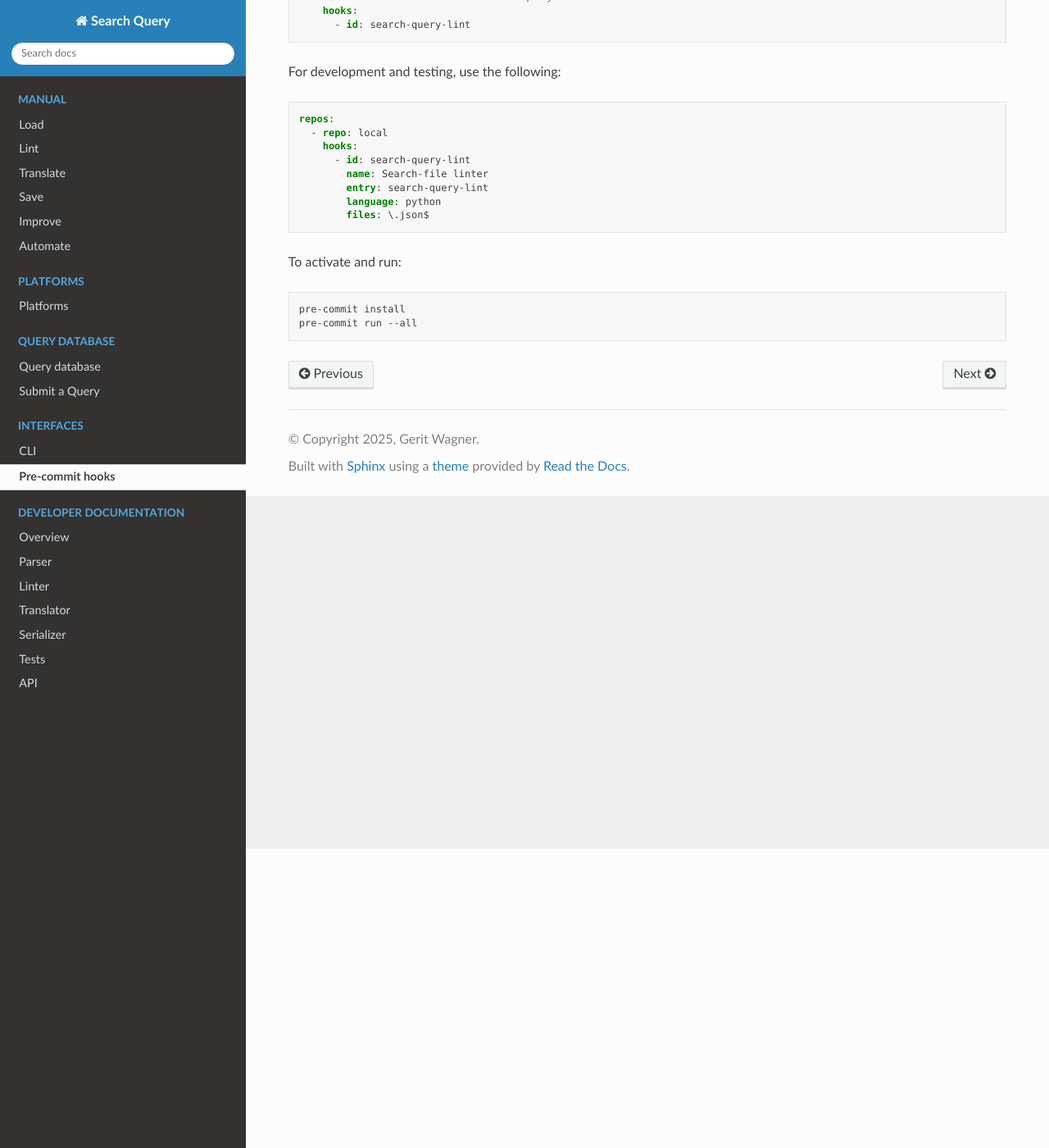
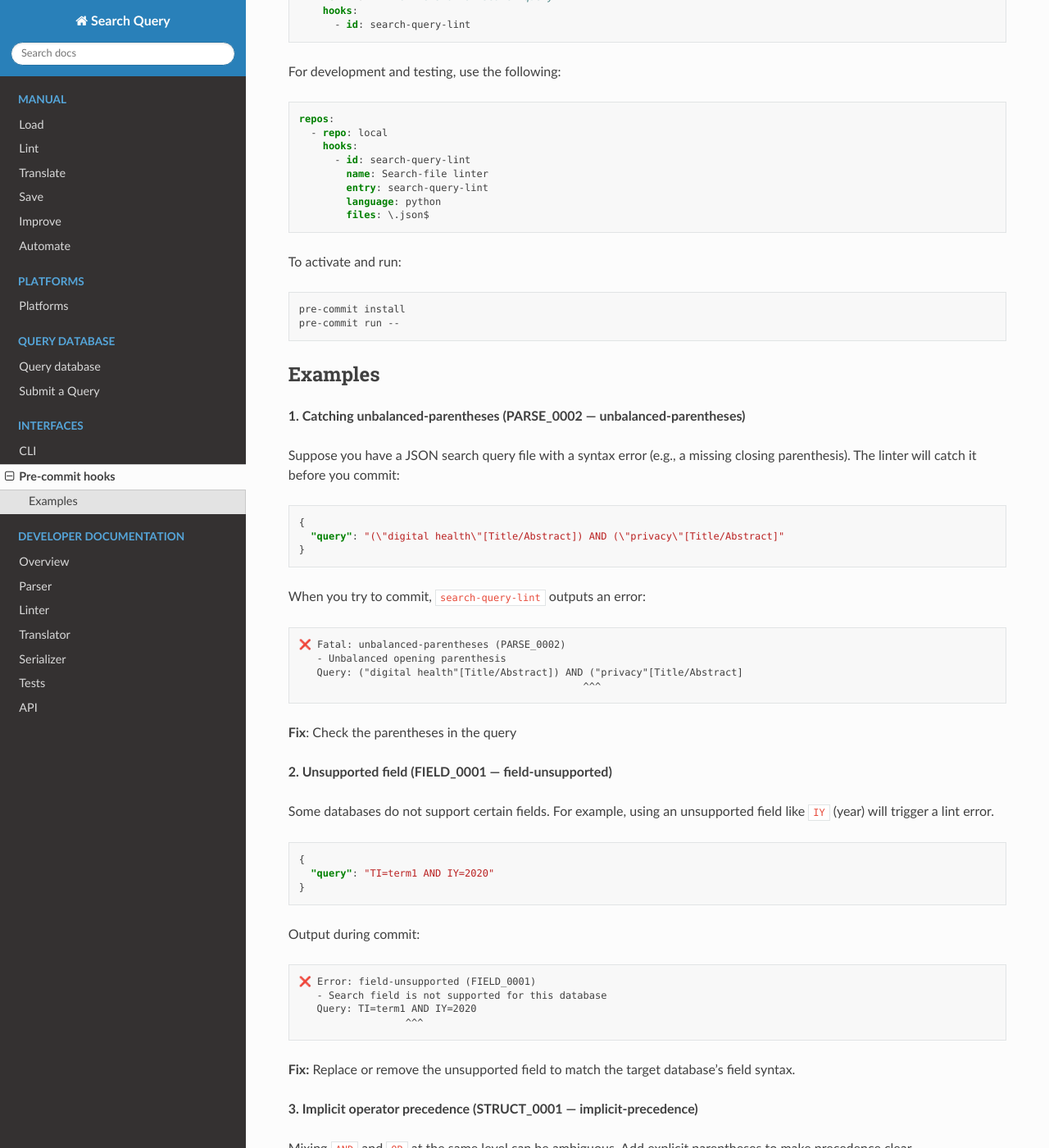
Before and after one commit to CoLRev-Environment/search-query, a Sphinx documentation site: the page built from docs/source/pre_commit.rst, in a window 1280 px wide and 1400 px high, scrolled down 365 px. Shown: the whole window at 82% size. Built offline with Sphinx 7.4.7 and the Read the Docs theme 3.1.0, drawn with Linux system fonts in a browser that asks for light colours; some of the changed text lies outside the part shown.

Commit message:
add examples to linter

```diff
--- a/docs/source/pre_commit.rst
+++ b/docs/source/pre_commit.rst
@@ -37,4 +37,82 @@
 .. code-block:: bash
 
     pre-commit install
-    pre-commit run --all
+    pre-commit run --
+
+
+Examples
+----------------------------------------------------------
+
+**1. Catching unbalanced-parentheses (PARSE_0002 — unbalanced-parentheses)**
+
+Suppose you have a JSON search query file with a syntax error (e.g., a
+missing closing parenthesis). The linter will catch it before you commit:
+
+.. code-block:: json
+
+    {
+      "query": "(\"digital health\"[Title/Abstract]) AND (\"privacy\"[Title/Abstract]"
+    }
+
+When you try to commit, ``search-query-lint`` outputs an error:
+
+.. code-block:: text
+
+    ❌ Fatal: unbalanced-parentheses (PARSE_0002)
+       - Unbalanced opening parenthesis
+       Query: ("digital health"[Title/Abstract]) AND ("privacy"[Title/Abstract]
+                                                    ^^^
+
+**Fix**: Check the parentheses in the query
+
+
+**2. Unsupported field (FIELD_0001 — field-unsupported)**
+
+Some databases do not support certain fields. For example, using an
+unsupported field like ``IY`` (year) will trigger a lint error.
+
+.. code-block:: json
+
+    {
+      "query": "TI=term1 AND IY=2020"
+    }
+
+Output during commit:
+
+.. code-block:: text
+
+    ❌ Error: field-unsupported (FIELD_0001)
+       - Search field is not supported for this database
+       Query: TI=term1 AND IY=2020
+                      ^^^
+
+**Fix:** Replace or remove the unsupported field to match the target database’s
+field syntax.
+
+
+**3. Implicit operator precedence (STRUCT_0001 — implicit-precedence)**
+
+Mixing ``AND`` and ``OR`` at the same level can be ambiguous. Add explicit
+parentheses to make precedence clear.
+
+.. code-block:: text
+
+    # PLATFORM.PUBMED
+    "health tracking" OR ("remote" AND "monitoring") AND ("mobile application" OR "wearable device")
+
+Output during commit:
+
+.. code-block:: text
+
+    ❌ Error: implicit-precedence (STRUCT_0001)
+       - Operator changed at the same level (explicit parentheses are recommended)
+       Query: "health tracking" OR ("remote" AND "monitoring") AND ("mobile application" OR "wearable device")
+                          ^^^^^           ^^^
+       Tip: Add parentheses to clarify how AND/OR should be grouped.
+
+**Fix:** Make the intended grouping explicit.
+
+.. code-block:: text
+
+    # PLATFORM.PUBMED
+    ("health tracking" OR ("remote" AND "monitoring")) AND ("mobile application" OR "wearable device")
```
